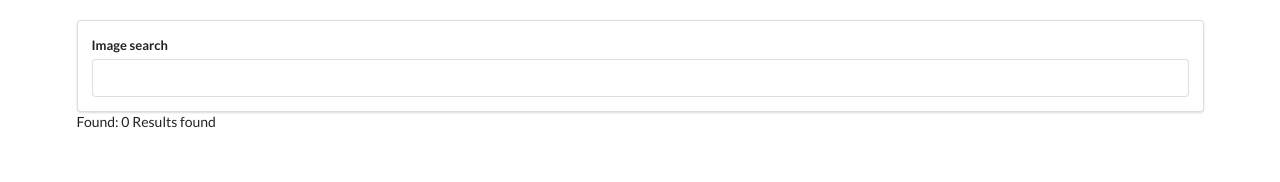
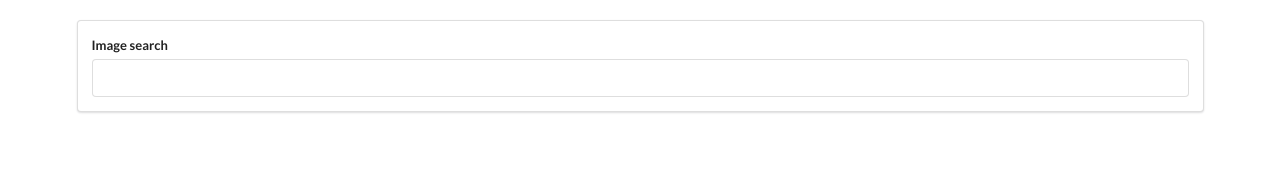
Before and after one commit to mokshchadha/pics, a React (Create React App) app: page / in a window 1280 px wide. Shown: the top 182 px of the page. Built offline with nearby package versions, Linux system fonts and the light colour scheme.

Commit message:
images getting displayed

```diff
--- a/src/components/App.js
+++ b/src/components/App.js
@@ -1,6 +1,7 @@
 import React from "react";
 import unsplash from "./unsplash";
 import SearchBar from "./SearchBar";
+import ImageList from "./ImageList";
 
 class App extends React.Component {
   state = { images: {} };
@@ -10,14 +11,13 @@ class App extends React.Component {
         query: term,
       },
     });
-    console.log("res");
     this.setState({ images: res.data.results });
   };
   render() {
     return (
       <div className="ui container class" style={{ marginTop: "20px" }}>
         <SearchBar onSubmit={this.onSearchSubmit} />
-        Found: {this.state.images.length ?? 0} Results found
+        <ImageList images={this.state.images} />
       </div>
     );
   }
--- /dev/null
+++ b/src/components/ImageList.js
@@ -0,0 +1,10 @@
+import React from "react";
+
+const ImageList = (props) => {
+  const imgs = Object.values(props.images).map((image, i) => {
+    return <img alt={image.alt_description} src={image.urls.small} />;
+  });
+  return <div>{imgs}</div>;
+};
+
+export default ImageList;
```
